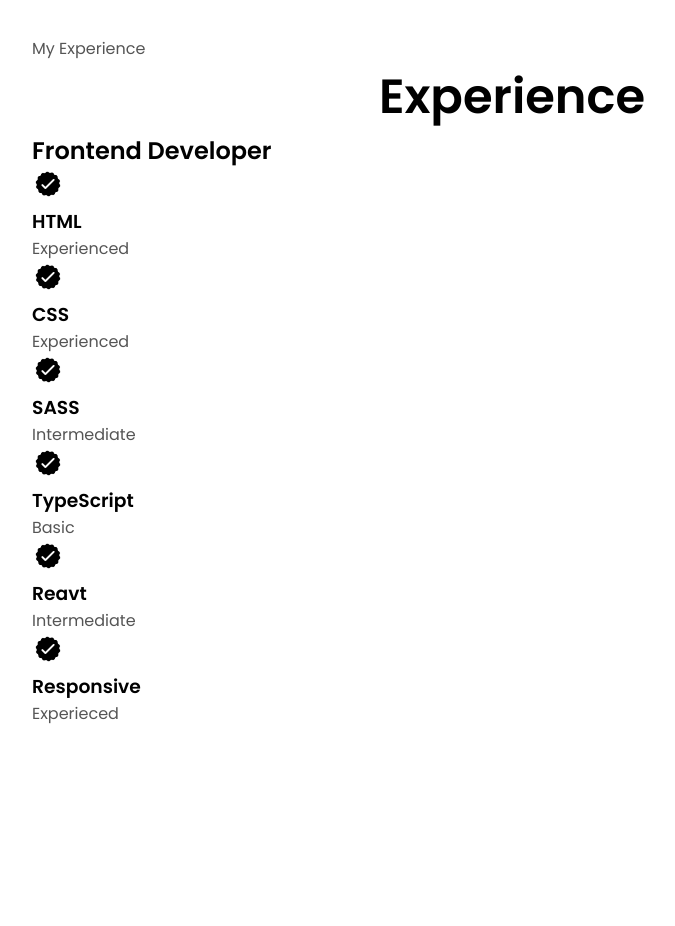
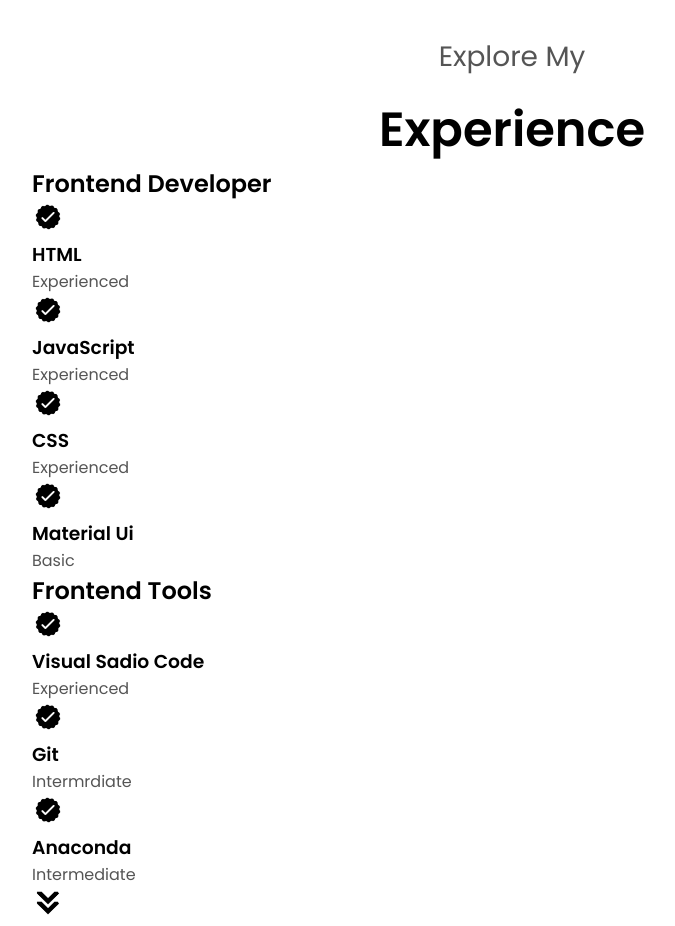
Before and after one commit to farnooshrjb/Portfolio-Project-JS-html-css-, a plain HTML site: page index.html in a window 1280 px wide. Shown: the part 2244-3170 px from the top of the page, without its empty margins (128-803 px from the left). Before the commit the page ends 3016 px from the top, so only its background shows below. Drawn offline with Linux system fonts and the light colour scheme.

Commit message:
Styling Experience Section(CSS)

```diff
--- a/index.html
+++ b/index.html
@@ -128,10 +128,10 @@
       />
     </section>
     <section id="experience">
-      <p class="section__text_p1">My Experience</p>
+      <p class="section__text__p1">Explore My</p>
       <h1 class="title">Experience</h1>
       <div class="experience-details-container">
-        <div class="about-container">
+        <div class="about-containers">
           <div class="details-containers">
             <h2 class="experience-sub-title">Frontend Developer</h2>
             <div class="article-container">
@@ -147,6 +147,18 @@
                 </div>
               </article>
               <article>
+              <article>
+                <img
+                  src="./assets/checkmark.png"
+                  alt="experience icon"
+                  class="icon"
+                />
+                <div>
+                  <h3>JavaScript</h3>
+                  <p>Experienced</p>
+                </div>
+              </article>
+              <article>
                 <img
                   src="./assets/checkmark.png"
                   alt="experience icon"
@@ -157,6 +169,7 @@
                   <p>Experienced</p>
                 </div>
               </article>
+
               <article>
                 <img
                   src="./assets/checkmark.png"
@@ -164,8 +177,24 @@
                   class="icon"
                 />
                 <div>
-                  <h3>SASS</h3>
-                  <p>Intermediate</p>
+                  <h3>Material Ui</h3>
+                  <p>Basic</p>
+                </div>
+              </article>
+            </div>
+          </div>
+          <div class="details-containers">
+            <h2 class="experience-sub-title">Frontend Tools</h2>
+            <div class="article-container">
+              <article>
+                <img
+                  src="./assets/checkmark.png"
+                  alt="experience icon"
+                  class="icon"
+                />
+                <div>
+                  <h3>Visual Sadio Code</h3>
+                  <p>Experienced</p>
                 </div>
               </article>
               <article>
@@ -175,8 +204,8 @@
                   class="icon"
                 />
                 <div>
-                  <h3>TypeScript</h3>
-                  <p>Basic</p>
+                  <h3>Git</h3>
+                  <p>Intermrdiate</p>
                 </div>
               </article>
               <article>
@@ -186,25 +215,18 @@
                   class="icon"
                 />
                 <div>
-                  <h3>Reavt</h3>
+                  <h3>Anaconda</h3>
                   <p>Intermediate</p>
-                </div>
-              </article>
-              <article>
-                <img
-                  src="./assets/checkmark.png"
-                  alt="experience icon"
-                  class="icon"
-                />
-                <div>
-                  <h3>Responsive</h3>
-                  <p>Experieced</p>
                 </div>
               </article>
             </div>
           </div>
         </div>
       </div>
+      <img src="./assets/arrow.png" alt="Arrow icon"
+      class="icon arrow"
+      onclick="location.href'./#projects'"
+      />
     </section>
     <script src="script.js"></script>
   </body>
```
